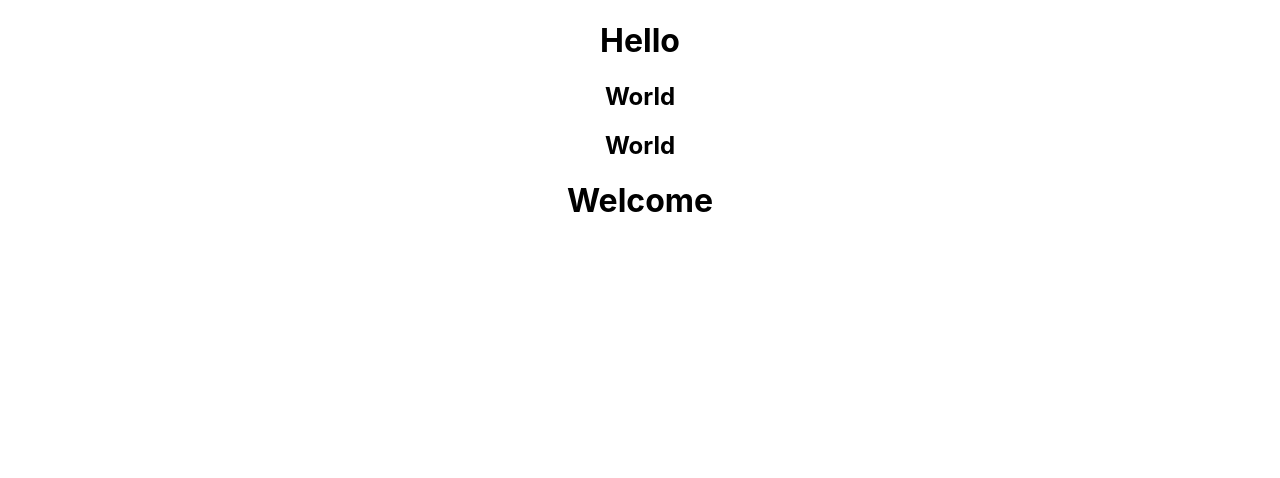
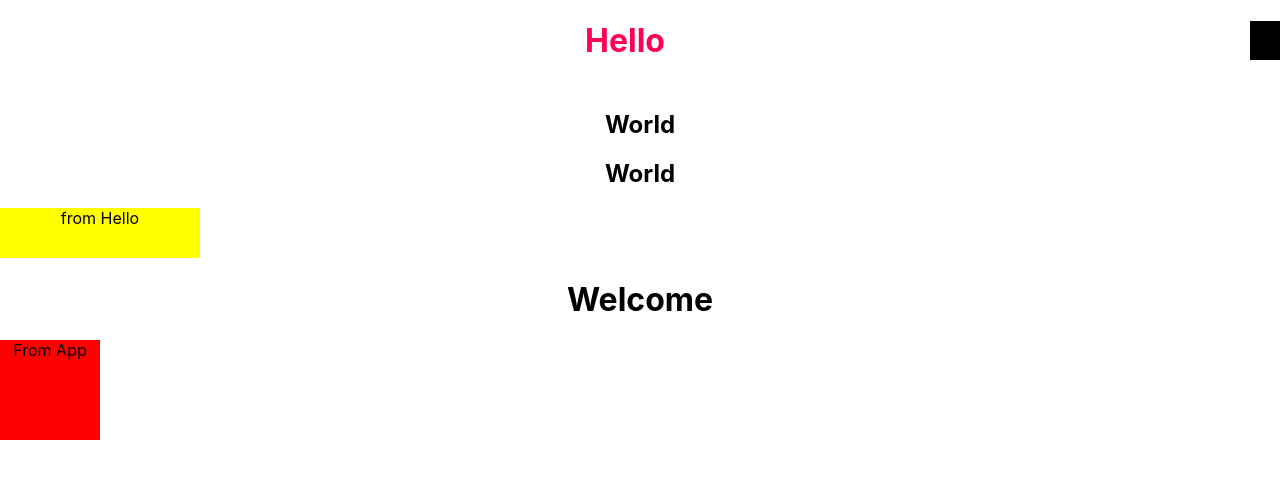
Before and after one commit to nzwgkim/react, a React (Create React App) app in the folder voca/: page / in a window 1280 px wide. Shown: the top 478 px of the page. Built offline with nearby package versions, Linux system fonts and the light colour scheme.

Commit message:
module css 사용하기 naming rule: componentName.module.css Hello.css와 App.css에 동일한 name을 가진 component를 정의하면 충돌이 생긴다. import styles from './App.module.css'; <div className={styles.box}>From App </div>

```diff
--- a/voca/src/App.css
+++ b/voca/src/App.css
@@ -36,3 +36,10 @@
     transform: rotate(360deg);
   }
 }
+
+
+.box {
+  width: 100px;
+  height: 100px;
+  background-color: red;
+}
--- a/voca/src/App.js
+++ b/voca/src/App.js
@@ -1,12 +1,14 @@
 import './App.css';
 import Hello from './component/Hello';
-import Welcome from './component/Welcome'
+import Welcome from './component/Welcome';
+import styles from './App.module.css';
 
 function App() {
   return (
     <div className="App">
       <Hello />
       <Welcome />
+      <div className={styles.box}>From App </div>
     </div>
   );
 }
--- /dev/null
+++ b/voca/src/App.module.css
@@ -0,0 +1,6 @@
+
+.box {
+    width: 100px;
+    height: 100px;
+    background-color: red;
+  }
--- a/voca/src/component/Hello.js
+++ b/voca/src/component/Hello.js
@@ -4,14 +4,22 @@
 
 // export default Hello;
 
-import World from './World'
+import World from './World';
+import styles from './Hello.module.css';
+
 export default function Hello(){
      // 두개 이상의 tag를 표현하고자 할때는 <> </> 빈 tag 혹은 <div> </div> div tag로 감싸야 한다.
     return (
         <div>
-            <h1>Hello</h1>
+            <h1 style={{
+                color:'#f05',
+                borderRight:"30px solid #000",
+                marginBottom:'50px',
+                opacity:1,
+            }}>Hello</h1>
             <World />
             <World />
+            <div className={styles.box}> from Hello</div>
         </div>
     )
 
--- /dev/null
+++ b/voca/src/component/Hello.module.css
@@ -0,0 +1,5 @@
+.box {
+    width: 200px;
+    height: 50px;
+    background-color: yellow;
+}
```
